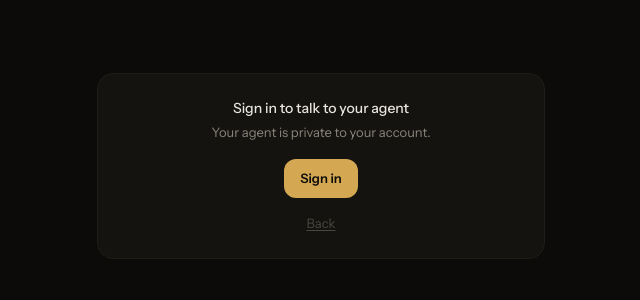
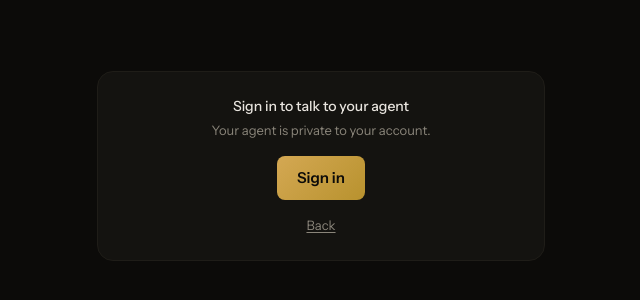
Before and after one commit to Erriccc/osborn, a Next.js app in the folder frontend/: page /chat in a window 1280 px wide. Shown: the part 234-534 px from the top of the page, without its empty margins (319-959 px from the left). Built offline with nearby package versions, Linux system fonts and the light colour scheme; no server answers.

Commit message:
Polish signed-out card: 44px sign-in button, readable tile, centred, no wake footnote

```diff
--- a/frontend/src/app/browser/page.tsx
+++ b/frontend/src/app/browser/page.tsx
@@ -13,9 +13,6 @@ export default function BrowserPage() {
     <main className="min-h-screen bg-neutral-950 px-4 py-6">
       <div className="mx-auto w-full max-w-3xl">
         <BrowserPanel />
-        <p className="mt-6 text-center text-xs text-neutral-600">
-          Watching wakes the engine (~40s to first pixels) and holds it awake while streaming.
-        </p>
       </div>
     </main>
   )
--- a/frontend/src/app/library/library-view.tsx
+++ b/frontend/src/app/library/library-view.tsx
@@ -517,7 +517,7 @@ export default function LibraryView({ initialId }: { initialId?: string }) {
           </div>
         ) : !user ? (
           // Sign in comes back here (/login honours same-site ?next=).
-          <SignInCard className="max-w-md mx-auto mt-10" icon={<DocIcon className="w-6 h-6 text-[var(--text-muted)]" />}
+          <SignInCard className="max-w-md mx-auto mt-10" icon={<DocIcon className="w-6 h-6" />}
             title="Sign in to view your library" body="Your library is private to your account."
             href={signInHref(pathname || '/library')} label="Sign in" />
         ) : error ? (
--- a/frontend/src/components/BrowserPanel.tsx
+++ b/frontend/src/components/BrowserPanel.tsx
@@ -378,10 +378,12 @@ export function BrowserPanel() {
 
   if (signedOut) {
     return (
-      <SignInCard className="max-w-md mx-auto mt-10"
-        icon={<svg className="w-6 h-6 text-[var(--text-muted)]" viewBox="0 0 24 24" fill="none" stroke="currentColor" strokeWidth={1.6} strokeLinecap="round" strokeLinejoin="round" aria-hidden="true"><rect x="3" y="4" width="18" height="16" rx="2" /><path d="M3 9h18" /></svg>}
+      <div className="flex min-h-[calc(100vh-6rem)] items-center justify-center">
+      <SignInCard className="w-full max-w-md"
+        icon={<svg className="w-6 h-6" viewBox="0 0 24 24" fill="none" stroke="currentColor" strokeWidth={1.6} strokeLinecap="round" strokeLinejoin="round" aria-hidden="true"><rect x="3" y="4" width="18" height="16" rx="2" /><path d="M3 9h18" /></svg>}
         title="Sign in to use the browser" body="The live browser view is for signed-in accounts."
         href={signInHref('/browser')} label="Sign in" />
+      </div>
     )
   }
 
@@ -686,6 +688,9 @@ export function BrowserPanel() {
           {tasks.length > 0 && <a className="text-neutral-400 hover:underline" href={api('audio')} target="_blank" rel="noreferrer">run audio</a>}
         </div>
       </div>
+      <p className="mt-3 text-center text-xs text-neutral-600">
+        Watching wakes the engine (~40s to first pixels) and holds it awake while streaming.
+      </p>
     </div>
   )
 }
--- a/frontend/src/components/SignInCard.tsx
+++ b/frontend/src/components/SignInCard.tsx
@@ -14,19 +14,20 @@ export default function SignInCard({ title, body, href, label, icon, secondary,
   return (
     <div className={`rounded-2xl border border-[var(--border-subtle)] bg-[var(--surface)] p-6 text-center ${className}`}>
       {icon && (
-        <div className="mx-auto mb-3 w-12 h-12 rounded-2xl bg-[var(--surface-2)] border border-[var(--border-subtle)] flex items-center justify-center">
+        <div className="mx-auto mb-3 w-12 h-12 rounded-2xl bg-surface-2 border border-[var(--border)] text-[var(--text-primary)] flex items-center justify-center">
           {icon}
         </div>
       )}
       <p className="text-[14px] text-[var(--text-primary)] font-medium">{title}</p>
       <p className="mt-1 text-[13px] text-[var(--text-secondary)]">{body}</p>
       <a href={href}
-        className="mt-4 inline-flex items-center gap-2 rounded-xl bg-[var(--accent)] text-[var(--background)] px-4 py-2.5 text-[13px] font-semibold hover:opacity-90 active:scale-[0.98] transition-all">
+        style={{ background: 'linear-gradient(135deg, var(--accent) 0%, var(--accent-dim) 100%)', color: 'var(--background)' }}
+        className="mt-4 inline-flex min-h-11 items-center justify-center gap-2 rounded-lg px-5 text-[15px] font-semibold hover:opacity-90 active:scale-[0.98] transition-all">
         {label}
       </a>
       {secondary && (
         <div className="mt-3">
-          <button type="button" onClick={secondary.onClick} className="text-[13px] text-[var(--text-muted)] hover:text-[var(--text-secondary)] underline underline-offset-2 transition-colors">{secondary.label}</button>
+          <button type="button" onClick={secondary.onClick} className="text-[13px] text-[var(--text-secondary)] hover:text-[var(--text-primary)] underline underline-offset-2 transition-colors">{secondary.label}</button>
         </div>
       )}
     </div>
```
